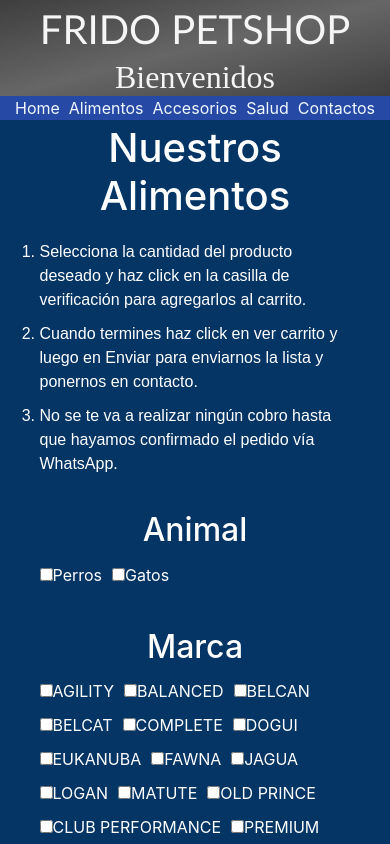
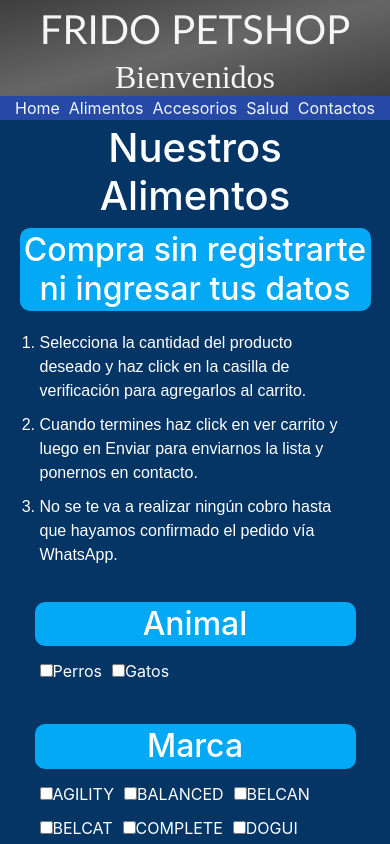
Before and after one commit to EnzoTitaDolce/fridopetshop, an Angular app: page /alimentos in a window 390 px wide. Shown: the top 844 px of the page. Built offline with nearby package versions, Linux system fonts and the light colour scheme.

Commit message:
contacto funcionando

```diff
--- a/src/app/accesorios/accesorios.component.css
+++ b/src/app/accesorios/accesorios.component.css
@@ -9,6 +9,11 @@
   /*background-color: #02394A;*/
   color:white;
   border-radius: 10px 10px 0px 0px;
+}
+h2{
+  background-color:#03A9F4;
+  border-radius: 10px;
+  padding: 3px;
 }
 #instrucciones {
   text-align: left;
@@ -146,6 +151,10 @@
 input[type='number']:hover{
   color:white;
 }
+input[type='number']:focus{
+  color:white;
+  background-color: #000000;
+}
 
 table tr:hover{
   background-color: navy;
--- a/src/app/accesorios/accesorios.component.html
+++ b/src/app/accesorios/accesorios.component.html
@@ -1,6 +1,7 @@
 <body>
 
   <h1>Comederos, Juguetes, Correas y más...</h1>
+  <h2>Compra sin registrarte ni ingresar tus datos</h2>
   <ol id="instrucciones">
     <li>Selecciona la cantidad del producto deseado y haz click en la casilla de verificación para agregarlos al carrito.</li>
     <li>Cuando termines haz click en ver carrito y luego en Enviar para enviarme la lista y ponernos en contacto.</li>
--- a/src/app/alimentos/alimentos.component.css
+++ b/src/app/alimentos/alimentos.component.css
@@ -9,6 +9,11 @@
   /*background-color: #02394A;*/
   color:white;
   border-radius: 10px 10px 0px 0px;
+}
+h2{
+  background-color:#03A9F4;
+  border-radius: 10px;
+  padding: 3px;
 }
 #instrucciones {
   text-align: left;
@@ -146,4 +151,30 @@
   color: white;
 }
 
+input[type='number']:focus{
+  color:white;
+  background-color: #000000;
 }
+
+.responsiveModalTable{
+  font-size: xx-small;
+  padding: 0;
+  margin: 0;
+  text-wrap: wrap;
+}
+.responsiveModalTable td{
+  padding: 0;
+  margin: 0;
+  text-wrap: wrap;
+
+}
+.responsiveModalTable th{
+  padding: 0;
+  margin: 0;
+  text-wrap: wrap;
+
+}
+.responsiveModalTabletable tr th:nth-of-type(5), table tr td:nth-of-type(5){
+  display: flex;
+}
+}
--- a/src/app/alimentos/alimentos.component.html
+++ b/src/app/alimentos/alimentos.component.html
@@ -1,5 +1,6 @@
 <body>
 <h1>Nuestros Alimentos</h1>
+<h2>Compra sin registrarte ni ingresar tus datos</h2>
 <ol id="instrucciones">
   <li>Selecciona la cantidad del producto deseado y haz click en la casilla de verificación para agregarlos al carrito.</li>
   <li>Cuando termines haz click en ver carrito y luego en Enviar para enviarnos la lista y ponernos en contacto.</li>
@@ -67,7 +68,7 @@
         <button type="button" class="btn-close" data-bs-dismiss="modal" aria-label="Close"></button>
       </div>
       <div class="modal-body">
-        <table class="table table-bordered">
+        <table class="table table-bordered responsiveModalTable">
           <thead>
             <tr>
               <th>Descripción</th>
--- a/src/app/salud/salud.component.css
+++ b/src/app/salud/salud.component.css
@@ -9,6 +9,11 @@
   /*background-color: #02394A;*/
   color:white;
   border-radius: 10px 10px 0px 0px;
+}
+h2{
+  background-color:#03A9F4;
+  border-radius: 10px;
+  padding: 3px;
 }
 #instrucciones {
   text-align: left;
@@ -146,6 +151,11 @@
   color:white;
 }
 
+input[type='number']:focus{
+  color:white;
+  background-color: #000000;
+}
+
 table tr:hover{
   background-color: navy;
   color: white;
--- a/src/app/salud/salud.component.html
+++ b/src/app/salud/salud.component.html
@@ -1,6 +1,7 @@
 <body>
 
   <h1>Pipetas, spray, cepillos, talcos y mucho más...</h1>
+  <h2>Compra sin registrarte ni ingresar tus datos</h2>
   <ol id="instrucciones">
     <li>Selecciona la cantidad del producto deseado y haz click en la casilla de verificación para agregarlos al carrito.</li>
     <li>Cuando termines haz click en ver carrito y luego en Enviar para enviarnos la lista y ponernos en contacto.</li>
```
